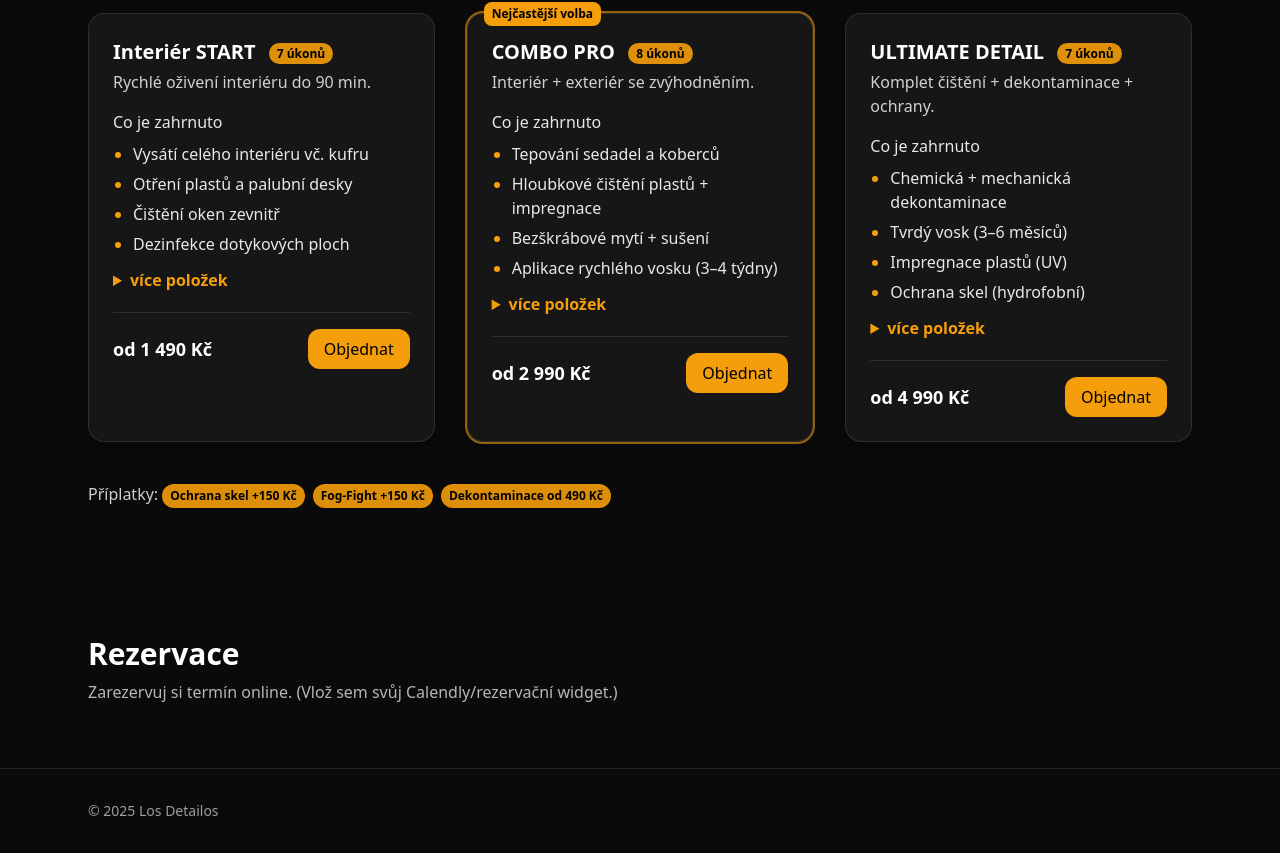
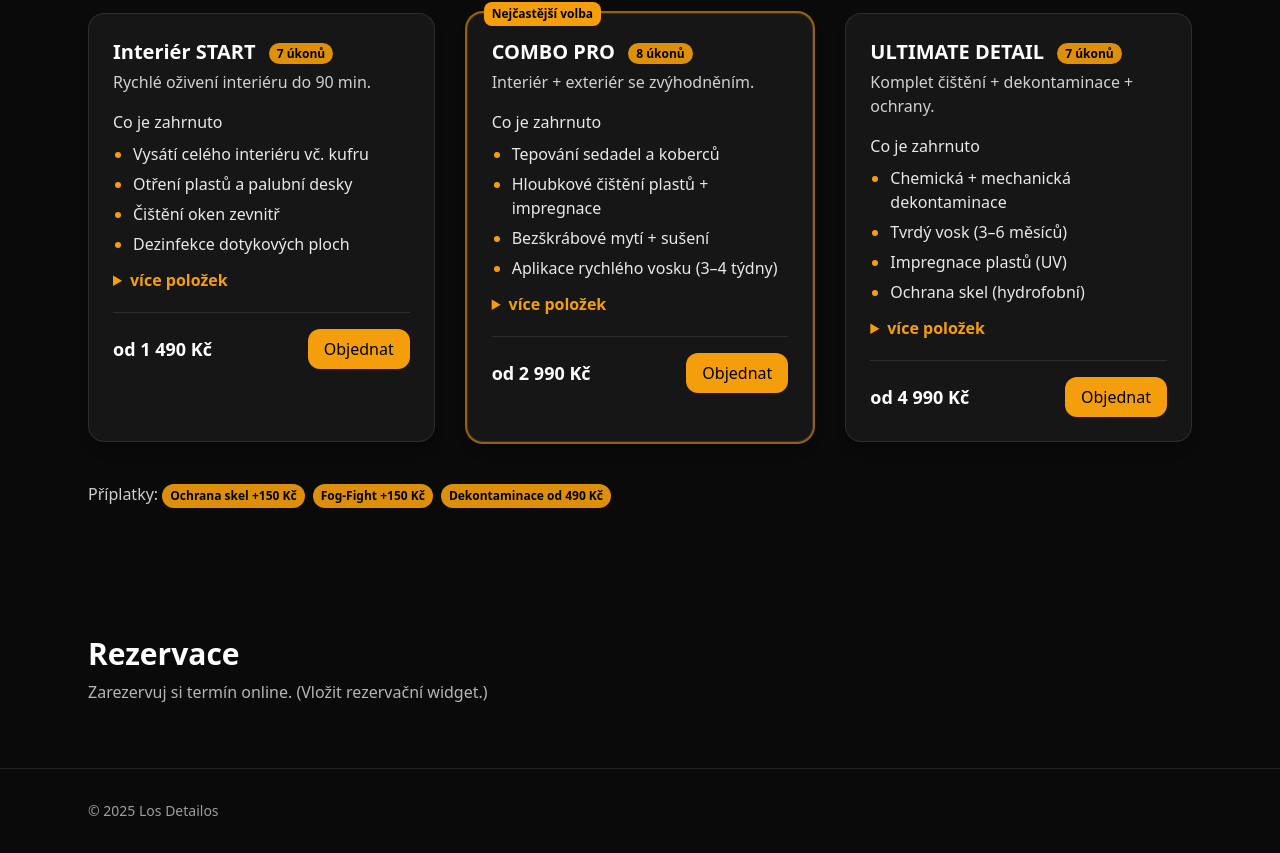
Before and after one commit to cyriac9966/losdetailos, a React (Vite) app: page / in a window 1280 px wide. Shown: the part 681-1534 px from the top of the page. Built offline with nearby package versions, Linux system fonts and the light colour scheme; the HTML template or start-up script is replaced by a standard one.

Commit message:
Drobná úprava textu v App.jsx (odstranění textu)

```diff
--- a/src/App.jsx
+++ b/src/App.jsx
@@ -69,7 +69,7 @@ export default function App() {
         <section id="rezervace" className="container-page py-12 sm:py-16">
           <h2 className="text-2xl sm:text-3xl font-bold text-white">Rezervace</h2>
           <p className="text-white/70 mt-2">
-            Zarezervuj si termín online. (Vlož sem svůj Calendly/rezervační widget.)
+            Zarezervuj si termín online. (Vložit rezervační widget.)
           </p>
           {/* <div
           className="calendly-inline-widget mt-6"
```
